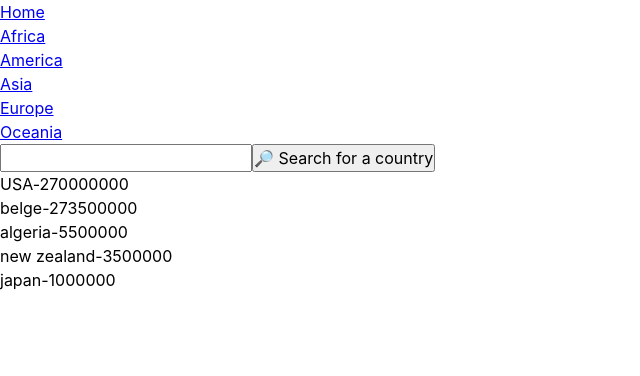
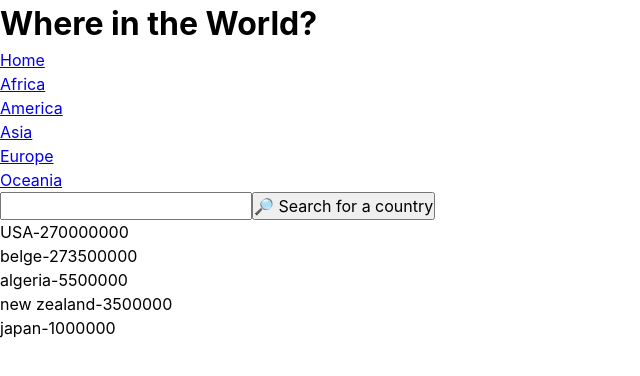
Before and after one commit to misathemeb/rest-countries, a React (Create React App) app in the folder countries-FE/: page /region/africa in a window 1280 px wide. Shown: the top 376 px of the page, without its empty margins (0-640 px from the left). Built offline with nearby package versions, Linux system fonts and the light colour scheme.

Commit message:
set up header and title components

```diff
--- a/countries-FE/src/App.js
+++ b/countries-FE/src/App.js
@@ -1,9 +1,7 @@
-import SingleCountry from './pages/SingleCountry';
+
 import Error from './pages/Error';
 import { Route, Routes, BrowserRouter } from 'react-router-dom';
-import Navigation from './components/Nav/nav';
 import Search from './components/Search/search';
-import SharedCountriesLayout from './pages/SharedCountriesLayout';
 import './App.css';
 import React, {useState} from 'react';
 
--- /dev/null
+++ b/countries-FE/src/components/Header/Header.js
@@ -0,0 +1,17 @@
+import React from 'react';
+import Title from '../Title/Title';
+
+const Header = () => {
+
+
+
+
+
+    return (
+        <>
+        <Title />
+        </>
+    )
+}
+
+export default Header;
--- /dev/null
+++ b/countries-FE/src/components/Title/Title.js
@@ -0,0 +1,16 @@
+import React from 'react';
+
+const Title = () => {
+
+
+
+
+
+    return (
+        <>
+        <h1>Where in the World?</h1>
+        </>
+    )
+}
+
+export default Title;
--- a/countries-FE/src/components/search/search.js
+++ b/countries-FE/src/components/search/search.js
@@ -5,6 +5,7 @@ import Nav from '../Nav/nav';
 import Results from '../Results/results';
 import initialCountries from '../../data/initialCountries';
 import { useParams } from 'react-router-dom';
+import Header from '../Header/Header';
 
 const Search = () => {
 
@@ -21,6 +22,7 @@ const Search = () => {
 
   return (
     <>
+      <Header />
       <Nav />
       <Results results={filteredList}/>
     </>
```
Also changed, not shown: countries-FE/src/components/MainWrap/mainWrap.js (added, +12 -0 lines).
